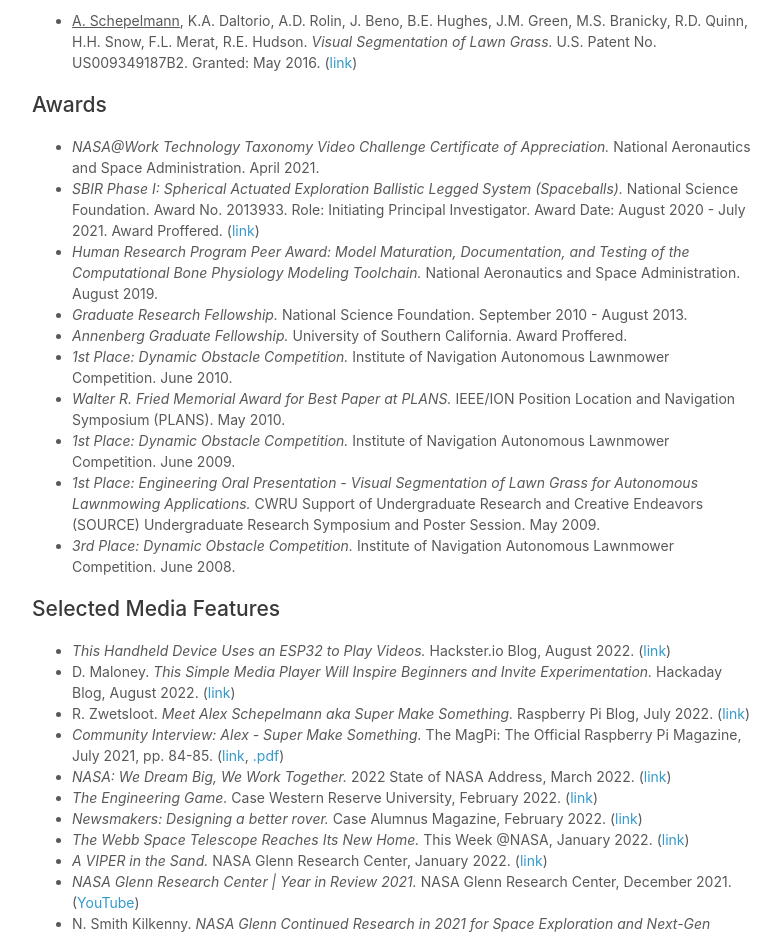
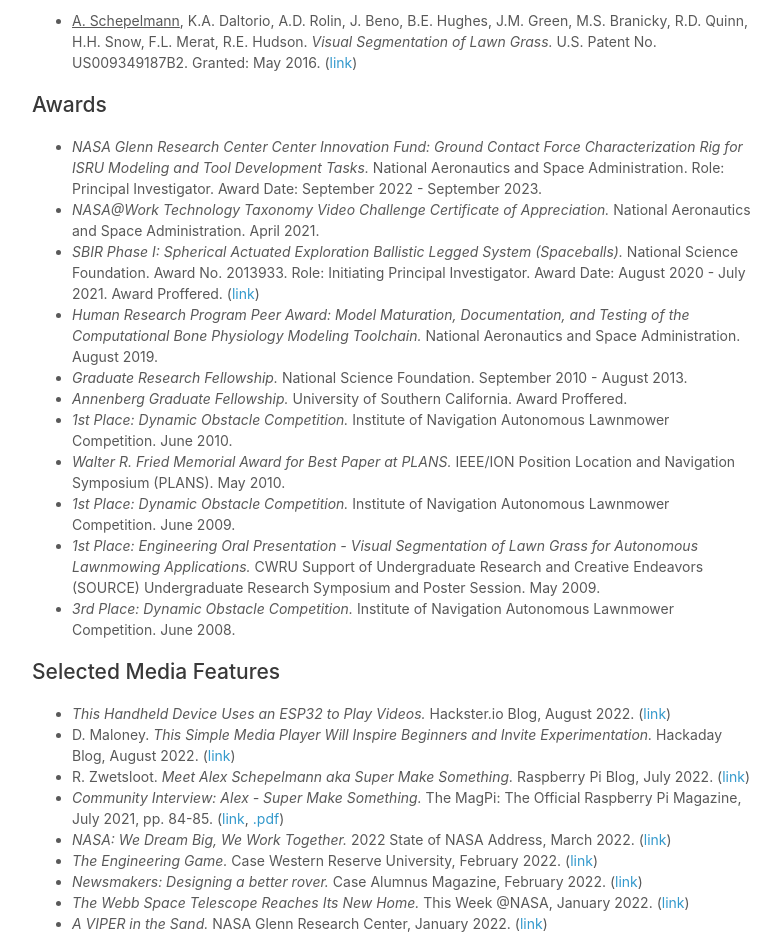
Before and after one commit to aschepelmann/aschepelmann.github.io, a plain HTML site: page index.html in a window 1280 px wide. Shown: the part 3160-4096 px from the top of the page, without its empty margins (408-1189 px from the left). Drawn offline with Linux system fonts and the light colour scheme.

Commit message:
Added CIF Award Information

```diff
--- a/index.html
+++ b/index.html
@@ -106,6 +106,7 @@
 		<h2> Awards </h2>
 
 		<ul>
+			<li><i>NASA Glenn Research Center Center Innovation Fund: Ground Contact Force Characterization Rig for ISRU Modeling and Tool Development Tasks.</i> National Aeronautics and Space Administration. Role: Principal Investigator. Award Date: September 2022 - September 2023.
 			<li><i>NASA@Work Technology Taxonomy Video Challenge Certificate of Appreciation.</i> National Aeronautics and Space Administration. April 2021.
 			<li><i>SBIR Phase I: Spherical Actuated Exploration Ballistic Legged System (Spaceballs).</i> National Science Foundation. Award No. 2013933. Role: Initiating Principal Investigator. Award Date: August 2020 - July 2021. Award Proffered. (<a href="https://nsf.gov/awardsearch/showAward?AWD_ID=2013933">link</a>)
 			<li><i>Human Research Program Peer Award: Model Maturation, Documentation, and Testing of the Computational Bone Physiology Modeling Toolchain.</i> National Aeronautics and Space Administration. August 2019.
```
